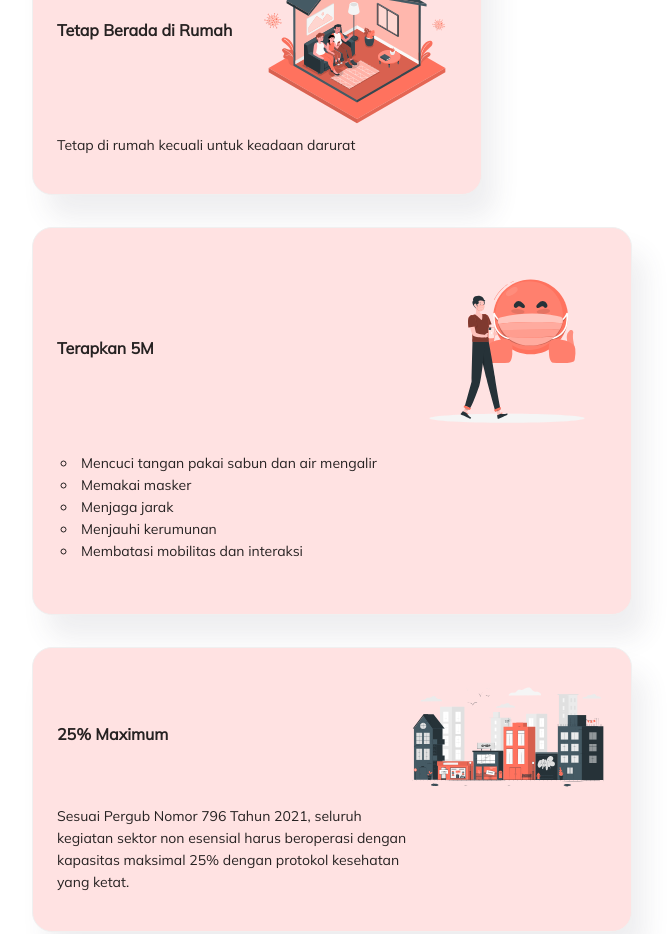
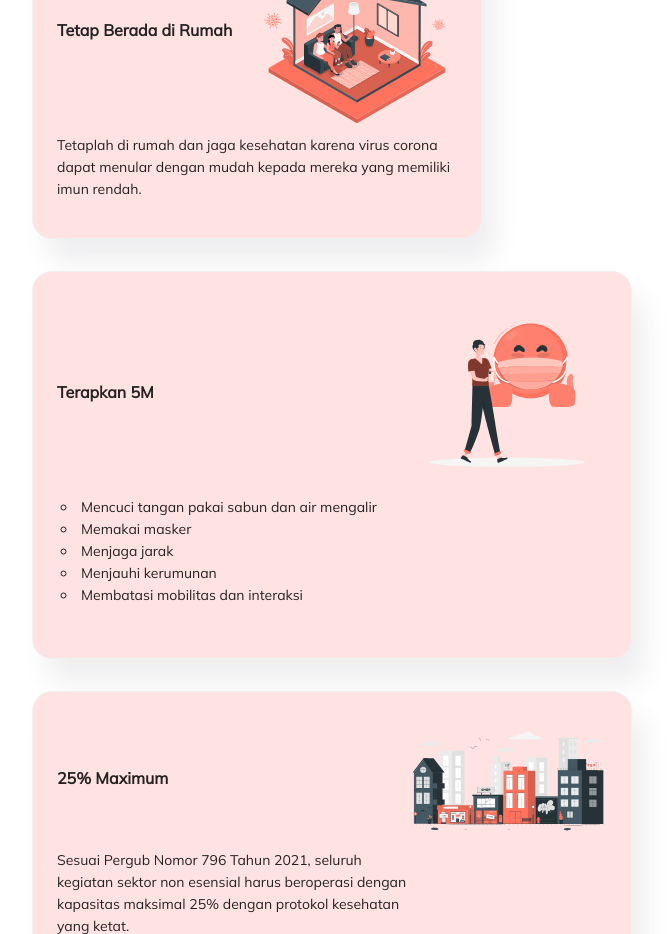
Before and after one commit to ilhamAdhim/covid-vaccination-rate, a React (Create React App) app: page /tips-kesehatan in a window 1280 px wide. Shown: the part 1000-1934 px from the top of the page, without its empty margins (108-776 px from the left). Built offline with nearby package versions, Linux system fonts and the light colour scheme.

Commit message:
Change the sentence on the card

```diff
--- a/src/components/HealthCardList.jsx
+++ b/src/components/HealthCardList.jsx
@@ -30,7 +30,7 @@ function HealthCardList() {
                             <Row style={{textAlign: 'left'}}>
                                 <Col>
                                     <Typography.Paragraph>
-                                        Tetap di rumah kecuali untuk keadaan darurat
+                                        Tetaplah di rumah dan jaga kesehatan karena virus corona dapat menular dengan mudah kepada mereka yang memiliki imun rendah.
                                     </Typography.Paragraph>
                                 </Col>
                             </Row>
```
